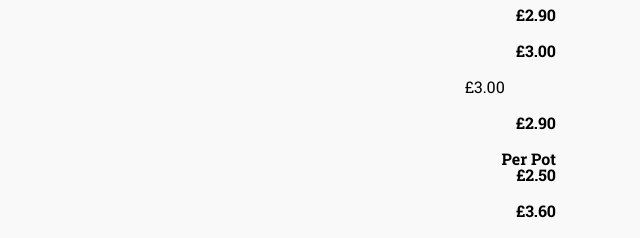
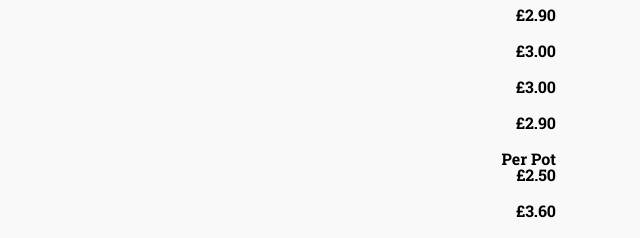
Before and after one commit to bohotearoom/bohotearoom.github.io, a plain HTML site: page menu.html in a window 1280 px wide. Shown: the part 2325-2563 px from the top of the page, 640-1280 px from the left. Drawn offline with nearby package versions, Linux system fonts and the light colour scheme.

Commit message:
Update menu.html

```diff
--- a/menu.html
+++ b/menu.html
@@ -229,7 +229,7 @@
 </tr>
 <tr>
 <td class="item__heading"><strong>Luxury Italian Hot Chocolate</strong></td>
-<td>&pound;3.00</td>
+<td class="item__price">&pound;3.00</td>
 </tr>
 <tr>
 <td class="item__name"><strong>Chai Latte</strong></td>
```
